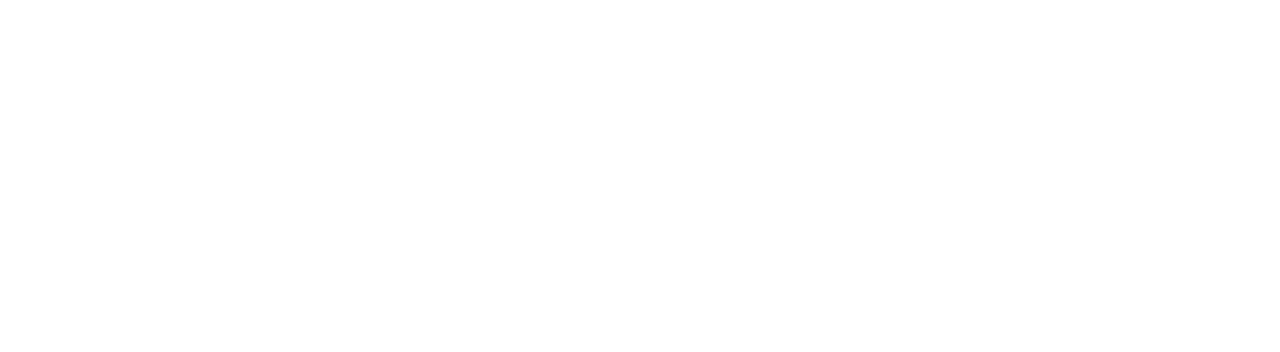
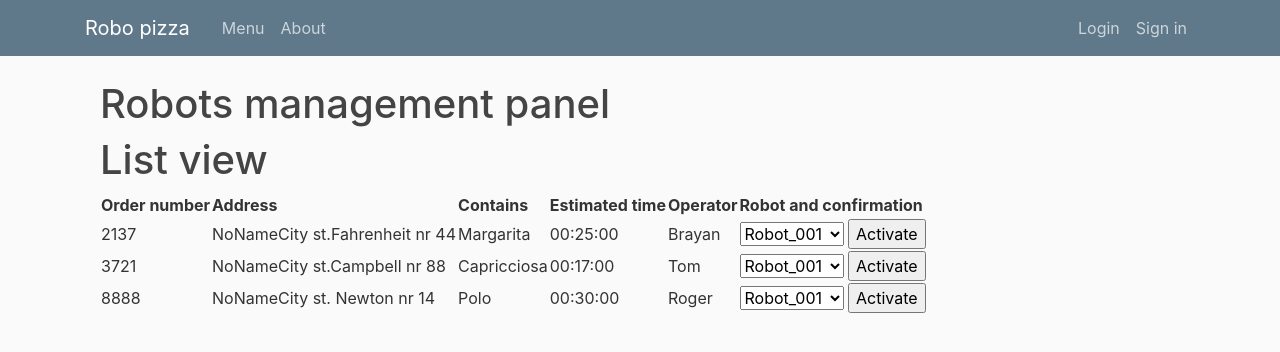
Before and after one commit to pythonGrupa1/delivery_robots, a Django app: page /operator/ in a window 1280 px wide. Before the commit the part shown is empty. Shown: the top 352 px of the page. Run offline with Django 3.2, Linux system fonts and the light colour scheme; some libraries are stand-ins or nearby versions.

Commit message:
Already prepared html code for the operator has been added and connected to base.html.

```diff
--- a/pizzeria/templates/pizzeria/operator.html
+++ b/pizzeria/templates/pizzeria/operator.html
@@ -1,10 +1,96 @@
-<!DOCTYPE html>
-<html lang="en">
+{% extends 'pizzeria/base.html' %}
+{% block content %}
 <head>
-    <meta charset="UTF-8">
-    <title>Title</title>
+    <link rel="stylesheet" href="pizzeria/static/pizzeria/extra.css">
 </head>
-<body>
+    <main>
 
-</body>
-</html>
+        <section>
+
+            <div class="container header">
+
+                <header class="opening">
+                    <h1>Robots management panel</h1>
+
+                </header>
+
+            </div>
+        </section>
+
+        <section>
+            <div class="container ListView">
+                <div class="oneline">
+                    <h1>List view</h1>
+                </div>
+            <table class="content-table">
+                <thead>
+                    <tr>
+                        <th>Order number</th>
+                        <th>Address</th>
+                        <th>Contains</th>
+                        <th>Estimated time</th>
+                        <th>Operator</th>
+                        <th>Robot and confirmation</th>
+                    </tr>
+                </thead>
+                <tbody>
+                    <tr>
+                        <td>2137</td>
+                        <td>NoNameCity st.Fahrenheit nr 44</td>
+                        <td>Margarita</td>
+                        <td>00:25:00</td>
+                        <td>Brayan</td>
+                        <td>
+                            <form>
+                                <select>
+                                    <option>Robot_001</option>
+                                    <option>Robot_002</option>
+                                    <option>Robot_003</option>
+                                    <option>Robot_004</option>
+                                    <option>Robot_005</option>
+                                </select>
+                                <input type="submit" value="Activate">
+                            </form>
+                    </tr>
+                    <tr>
+                        <td>3721</td>
+                        <td>NoNameCity st.Campbell nr 88</td>
+                        <td>Capricciosa</td>
+                        <td>00:17:00</td>
+                        <td>Tom</td>
+                        <td>
+                            <select>
+                                <option>Robot_001</option>
+                                <option>Robot_002</option>
+                                <option>Robot_003</option>
+                                <option>Robot_004</option>
+                                <option>Robot_005</option>
+                            </select>
+                            <input type="submit" value="Activate">
+                        </td>
+                    </tr>
+                    <tr>
+                        <td>8888</td>
+                        <td>NoNameCity st. Newton nr 14</td>
+                        <td>Polo</td>
+                        <td>00:30:00</td>
+                        <td>Roger</td>
+                        <td>
+                            <select>
+                                <option>Robot_001</option>
+                                <option>Robot_002</option>
+                                <option>Robot_003</option>
+                                <option>Robot_004</option>
+                                <option>Robot_005</option>
+                            </select>
+                            <input type="submit" value="Activate">
+                        </td>
+                    </tr>
+                </tbody>
+            </table>
+
+            </div>
+        </section>
+
+    </main>
+{% endblock content %}
```
